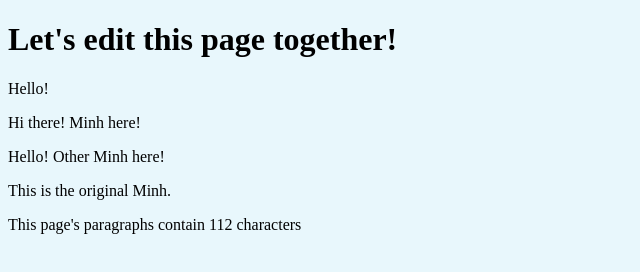
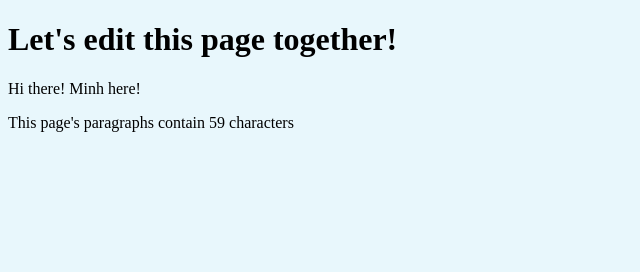
Before and after one commit to tkornn/RiotGames1-GitHub-Demo, a plain HTML site: page index.html in a window 1280 px wide. Shown: the whole page, without its empty margins (0-640 px from the left). Drawn offline with Linux system fonts and the light colour scheme.

Commit message:
Update index.html

```diff
--- a/index.html
+++ b/index.html
@@ -16,10 +16,7 @@
   </header>
   <main>
     <!--   Add your introductions in separate paragraphs here! -->
-    <p>Hello!</p>
     <p>Hi there! Minh here!</p>
-    <p>Hello! Other Minh here!</p>
-    <p>This is the original Minh.</p>
   </main>
   <footer>
     <p>This page's paragraphs contain <span id="charNum"></span> characters</p>
```
